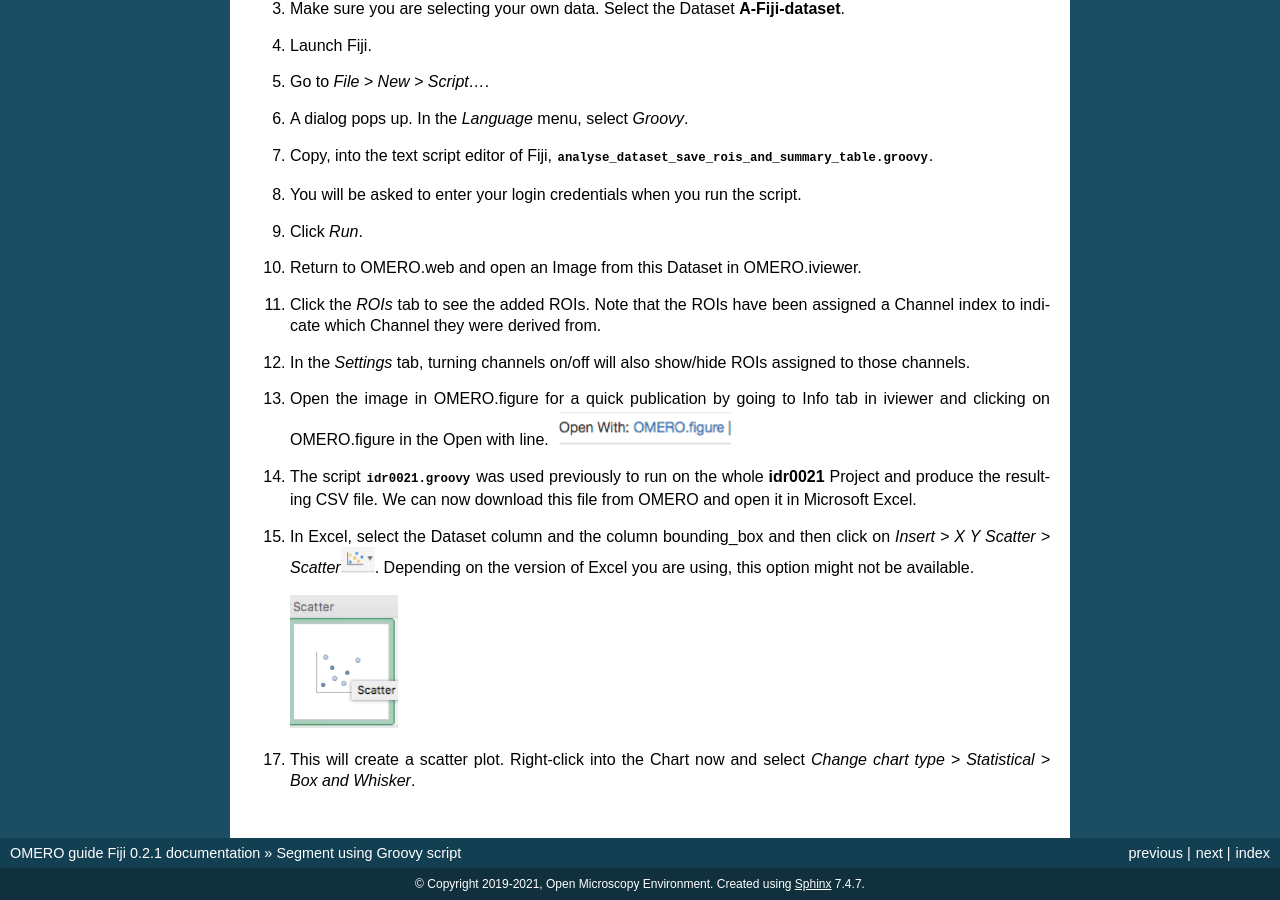
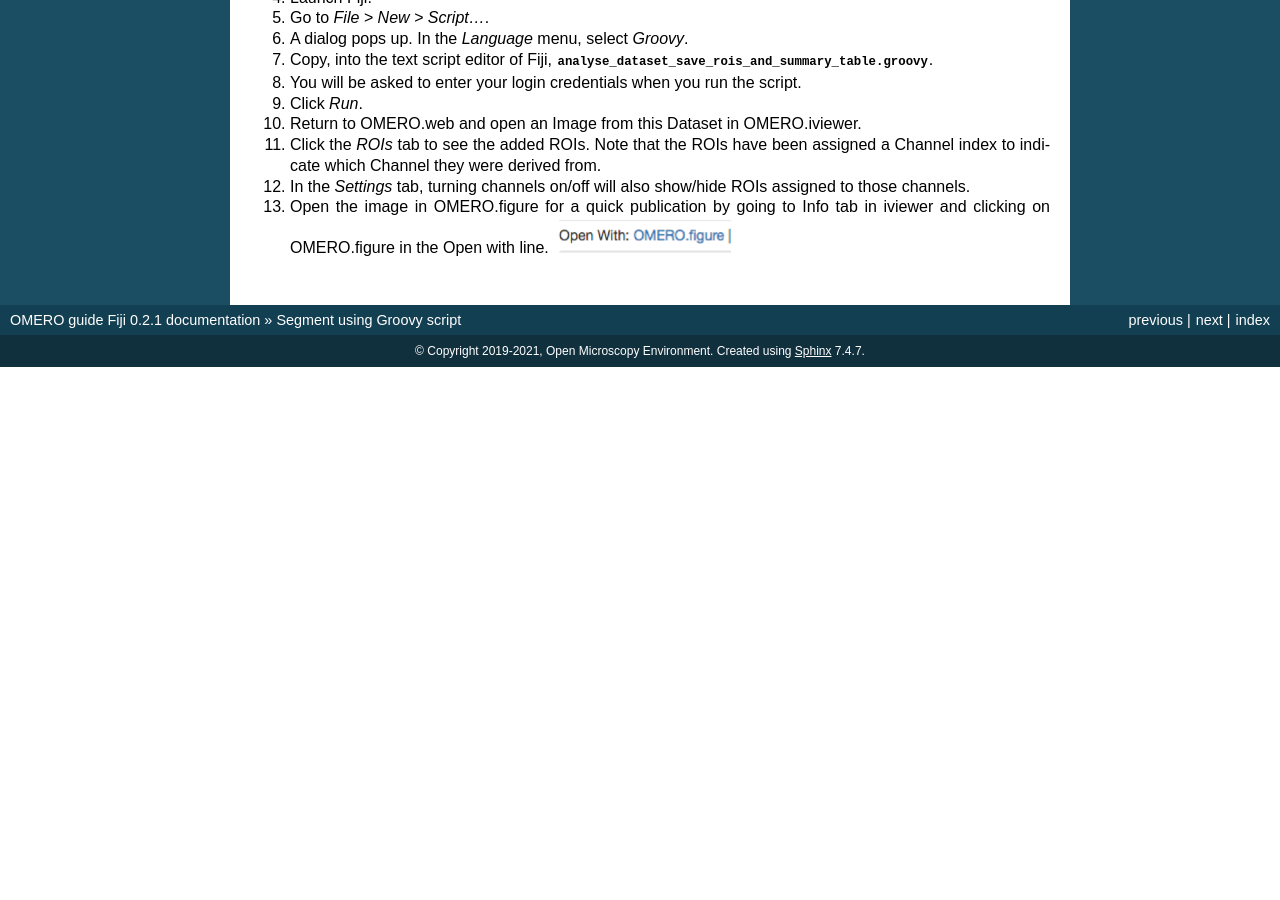
Before and after one commit to ome/omero-guide-fiji, a Sphinx documentation site: the page built from docs/threshold_scripting.rst, in a window 1280 px wide and 900 px high, scrolled down 1040 px. Built offline with Sphinx 7.4.7, drawn with Linux system fonts in a browser that asks for light colours; after the commit the page ends 1407 px from its top, so only the background shows below that.

Commit message:
Remove plot

```diff
--- a/docs/threshold_scripting.rst
+++ b/docs/threshold_scripting.rst
@@ -89,30 +89,7 @@
    Info tab in iviewer and clicking on OMERO.figure in the Open with
    line.\ |image1|
 
-#. The script :download:`idr0021.groovy <../scripts/groovy/idr0021.groovy>`
-   was used previously to run on the whole **idr0021** Project
-   and produce the resulting CSV file. We can now download this file
-   from OMERO and open it in Microsoft Excel.
-
-#. In Excel, select the Dataset column and the column bounding_box and
-   then click on *Insert > X Y Scatter > Scatter*\ |image2|\.
-   Depending on the version of Excel you are using, this option
-   might not be available.
-
-   ..
-
-   |image3|
-
-17. This will create a scatter plot. Right-click into the Chart now and
-    select *Change chart type > Statistical > Box and Whisker*.
-
 
 .. |image1| image:: images/threshold_script2.png
    :width: 1.89583in
    :height: 0.36458in
-.. |image2| image:: images/threshold_script3.png
-   :width: 0.35417in
-   :height: 0.27083in
-.. |image3| image:: images/threshold_script4.png
-   :width: 1.125in
-   :height: 1.38542in
```
